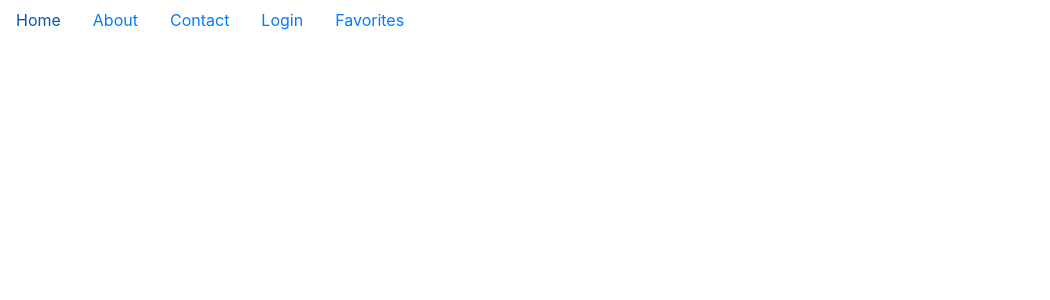
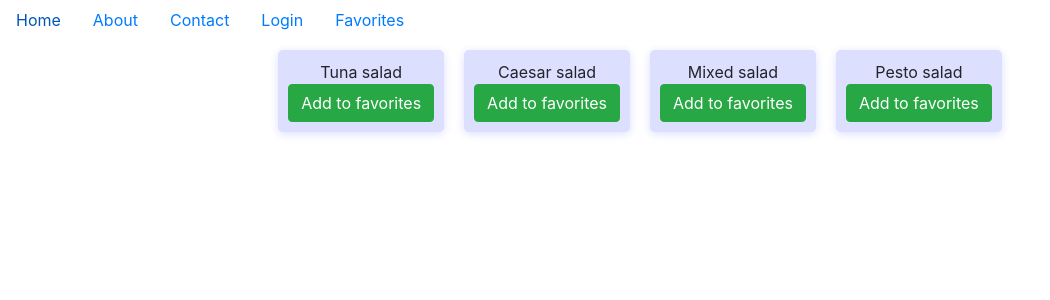
Before and after one commit to k-nicha/my-app, a React (Create React App) app: page / in a window 1280 px wide. Shown: the top 300 px of the page, without its empty margins (0-1050 px from the left). Built offline with nearby package versions, Linux system fonts and the light colour scheme.

Commit message:
add recepies components

```diff
--- a/src/Home.js
+++ b/src/Home.js
@@ -1,7 +1,6 @@
 import React from 'react'
 import Login from './loginComponents/Login.js'
 import Register from './loginComponents/Register.js'
-import Recepies from './Recepies.js'
 
 export default class Home extends React.Component {
     constructor(props) {
@@ -40,8 +39,6 @@ export default class Home extends React.Component {
             <button id='switchComponent' onClick={this.switch}>
                 {this.state.buttonText}
             </button>
-
-            <Recepies />
         </div>
     }
 }
--- a/src/Recepies.js
+++ /dev/null
@@ -1,10 +0,0 @@
-import React from 'react'
-
-const Recepies = () => {
-    return <div>
-        <input type='checkbox' name='salad' value='salad' />
-            Tuna salad
-        </div>
-}
-
-export default Recepies
--- a/src/Routes.js
+++ b/src/Routes.js
@@ -4,18 +4,18 @@ import { BrowserRouter as Router, Route, Switch }
 import Home from './Home.js'
 import Menu from './Menu.js'
 import LoggedInAs from './loginComponents/LoggedInAs.js'
-import Favorites from './Favorites'
+import Favorites from './recepies/Favorites.js'
+import Recepies from './recepies/Recepies.js'
 
 const Routes = () => {
     return (
         <Router>
-
             <Menu />
             <Switch>
-                <Route exact path='/' component={null} />
+                <Route exact path='/' component={Recepies} />
+                <Route exact path='/fav' component={Favorites} />
                 <Route exact path='/login' component={Home} />
                 <Route exact path='/main' component={LoggedInAs} />
-                <Route exact path='/fav' component={Favorites} />
                 <Route exact component={PathError} />
             </Switch>
 
--- a/src/Favorites.js
+++ b/src/recepies/Favorites.js
@@ -2,7 +2,6 @@ import React from 'react'
 import { connect } from 'react-redux'
 
 const Favorites = () => {
-
     return <div> test </div>
 }
 
--- /dev/null
+++ b/src/recepies/Recepies.js
@@ -0,0 +1,58 @@
+import React from 'react'
+import './recepies.css'
+import SingleRecepie from './SingleRecepie.js'
+
+const data = [
+    {
+        key: 'tuna',
+        description: 'Tuna salad'
+    },
+    {
+        key: 'caesar',
+        description: 'Caesar salad'
+    },
+    {
+        key: 'mixed',
+        description: 'Mixed salad'
+    },
+    {
+        key: 'pesto',
+        description: 'Pesto salad'
+    }
+]
+
+const Recepies = () => {
+    const components = data.map((element) => {
+        return <SingleRecepie
+            key={element.key}
+            description={element.description}
+        />
+    })
+
+    return <div id='recepies' className='flex-container'>
+        {components}
+        {/* <div className='flex-item'>
+            <div id='caesar'>Caesar salad</div>
+            <button className='btn btn-success'
+            onClick={() => store.dispatch(addItemToFavorites('caesar'))}>
+                Add to favorites
+            </button>
+        </div>
+        <div className='flex-item'>
+            <div id='mixed'>Mixed salad</div>
+            <button className='btn btn-success'
+            onClick={() => store.dispatch(addItemToFavorites('mixed'))}>
+                Add to favorites
+            </button>
+        </div>
+        <div className='flex-item'>
+            <div id='pesto'>Pesto salad</div>
+            <button className='btn btn-success'
+            onClick={() => store.dispatch(addItemToFavorites('pesto'))}>
+                Add to favorites
+            </button>
+        </div> */}
+        </div>
+}
+
+export default Recepies
--- /dev/null
+++ b/src/recepies/SingleRecepie.js
@@ -0,0 +1,19 @@
+import React from 'react'
+import store from '../redux/store.js'
+
+export default class SingleRecepie extends React.Component {
+    addToFavorites = () => {
+        store.dispatch(addItemToFavorites(this.props.key))
+    }
+
+    render () {
+        return <div className='flex-item'>
+            <div id='tuna'>{this.props.description}</div>
+            <button className='btn btn-success'
+            onClick={this.addToFavorites}
+            >
+                Add to favorites
+            </button>
+        </div>
+    }
+}
--- /dev/null
+++ b/src/recepies/recepies.css
@@ -0,0 +1,15 @@
+.flex-container {
+    display: flex;
+    flex-wrap: wrap;
+    justify-content: center;
+    align-content: space-around;
+    flex-direction: row;
+}
+
+.flex-item {
+    padding: 10px;
+    margin: 10px;
+    background-color: #dddfff;
+    border-radius: 5px;
+    box-shadow: 0px 2px 10px #dddfff;
+}
```
